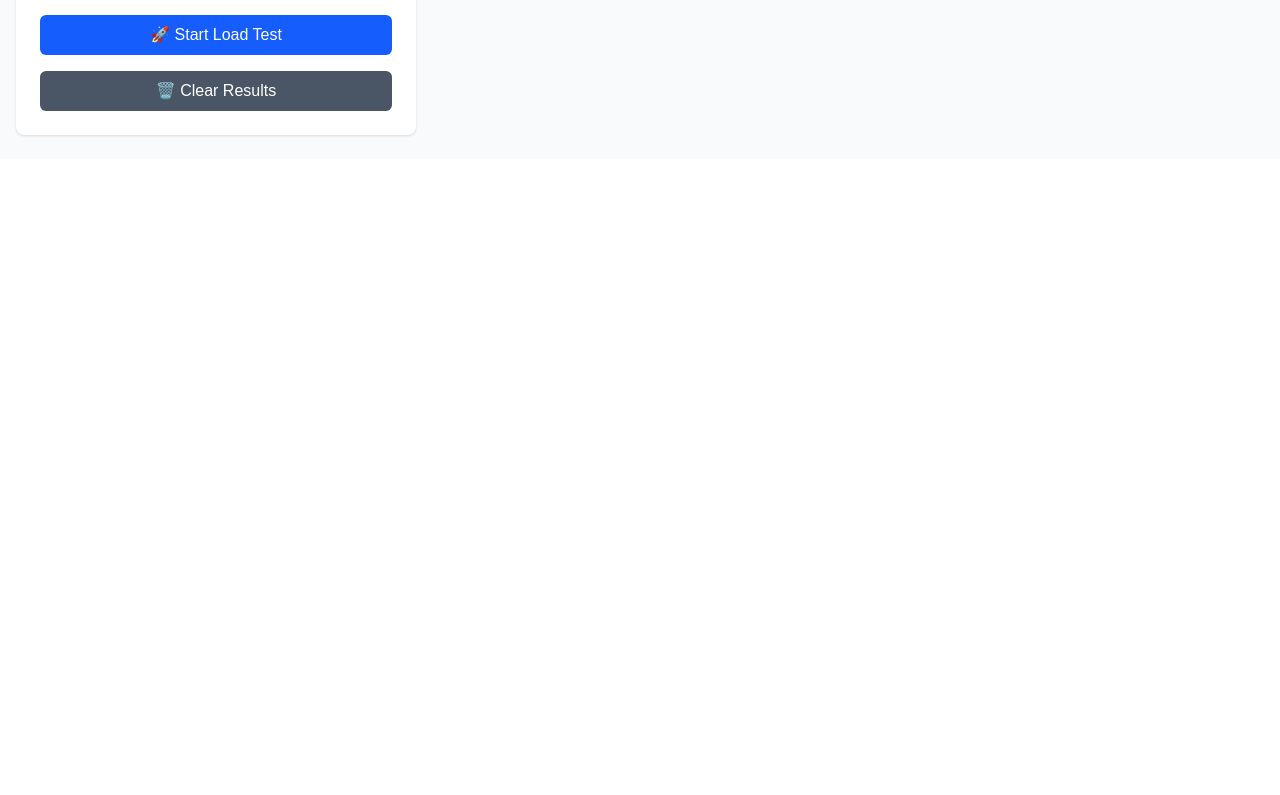
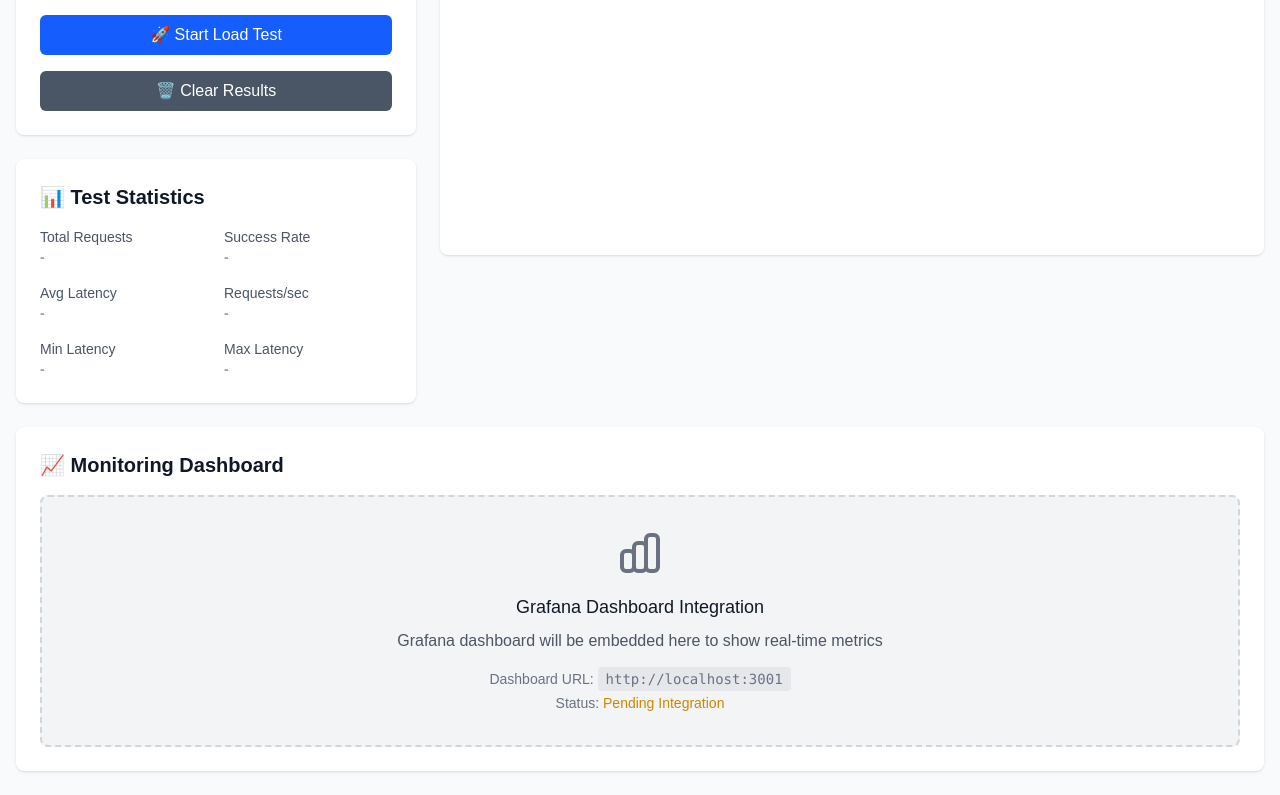
Before and after one commit to iambigmomma/LLM-API-Scalability-Testing-Dashboard, a Next.js app: page / in a window 1280 px wide. Shown: the part 799-1594 px from the top of the page. Before the commit the page ends 958 px from the top, so only its background shows below. Built offline with nearby package versions, Linux system fonts and the light colour scheme.

Commit message:
adjusted layout

```diff
--- a/src/app/page.tsx
+++ b/src/app/page.tsx
@@ -431,10 +431,10 @@ export default function Home() {
               </div>
             </div>
 
-            {/* Statistics Panel */}
-            {stats && (
-              <div className="bg-white rounded-lg shadow p-6 mt-6">
-                <h2 className="text-xl font-semibold mb-4 text-gray-900">📊 Test Statistics</h2>
+            {/* Statistics Panel - Always visible */}
+            <div className="bg-white rounded-lg shadow p-6 mt-6">
+              <h2 className="text-xl font-semibold mb-4 text-gray-900">📊 Test Statistics</h2>
+              {stats ? (
                 <div className="grid grid-cols-2 gap-4 text-sm">
                   <div>
                     <div className="text-gray-600">Total Requests</div>
@@ -463,35 +463,42 @@ export default function Home() {
                     <div className="font-semibold text-gray-900">{stats.maxLatency.toFixed(0)}ms</div>
                   </div>
                 </div>
-              </div>
-            )}
+              ) : (
+                <div className="grid grid-cols-2 gap-4 text-sm">
+                  <div>
+                    <div className="text-gray-600">Total Requests</div>
+                    <div className="font-semibold text-gray-400">-</div>
+                  </div>
+                  <div>
+                    <div className="text-gray-600">Success Rate</div>
+                    <div className="font-semibold text-gray-400">-</div>
+                  </div>
+                  <div>
+                    <div className="text-gray-600">Avg Latency</div>
+                    <div className="font-semibold text-gray-400">-</div>
+                  </div>
+                  <div>
+                    <div className="text-gray-600">Requests/sec</div>
+                    <div className="font-semibold text-gray-400">-</div>
+                  </div>
+                  <div>
+                    <div className="text-gray-600">Min Latency</div>
+                    <div className="font-semibold text-gray-400">-</div>
+                  </div>
+                  <div>
+                    <div className="text-gray-600">Max Latency</div>
+                    <div className="font-semibold text-gray-400">-</div>
+                  </div>
+                </div>
+              )}
+            </div>
           </div>
 
           {/* Main Content Area */}
           <div className="lg:col-span-2 space-y-6">
 
-            {/* Grafana Dashboard Placeholder */}
-            <div className="bg-white rounded-lg shadow p-6">
-              <h2 className="text-xl font-semibold mb-4 text-gray-900">📈 Monitoring Dashboard</h2>
-              <div className="bg-gray-100 border-2 border-dashed border-gray-300 rounded-lg p-8 text-center">
-                <div className="text-gray-500 mb-4">
-                  <svg className="mx-auto h-12 w-12" fill="none" viewBox="0 0 24 24" stroke="currentColor">
-                    <path strokeLinecap="round" strokeLinejoin="round" strokeWidth={2} d="M9 19v-6a2 2 0 00-2-2H5a2 2 0 00-2 2v6a2 2 0 002 2h2a2 2 0 002-2zm0 0V9a2 2 0 012-2h2a2 2 0 012 2v10m-6 0a2 2 0 002 2h2a2 2 0 002-2m0 0V5a2 2 0 012-2h2a2 2 0 012 2v14a2 2 0 01-2 2h-2a2 2 0 01-2-2z" />
-                  </svg>
-                </div>
-                <h3 className="text-lg font-medium text-gray-900 mb-2">Grafana Dashboard Integration</h3>
-                <p className="text-gray-600 mb-4">
-                  Grafana dashboard will be embedded here to show real-time metrics
-                </p>
-                <div className="text-sm text-gray-500">
-                  <p>Dashboard URL: <code className="bg-gray-200 px-2 py-1 rounded">http://localhost:3001</code></p>
-                  <p className="mt-1">Status: <span className="text-yellow-600">Pending Integration</span></p>
-                </div>
-              </div>
-            </div>
-
             {/* Real-time Results - Always Visible */}
-            <div className="bg-white rounded-lg shadow">
+            <div className="bg-white rounded-lg shadow h-fit">
               <div className="p-6 border-b">
                 <h2 className="text-xl font-semibold text-gray-900">⚡ Real-time Test Results</h2>
                 <p className="text-gray-600 text-sm mt-1">
@@ -499,7 +506,7 @@ export default function Home() {
                 </p>
               </div>
 
-              <div className="max-h-96 overflow-y-auto">
+              <div className="h-203 overflow-y-auto">
                 {realtimeResults.length === 0 ? (
                   <div className="p-6 text-center text-gray-500">
                     No test results yet. Start a load test to see real-time results.
@@ -571,6 +578,28 @@ export default function Home() {
             </div>
           </div>
         </div>
+
+        {/* Monitoring Dashboard - Moved to bottom */}
+        <div className="mt-6">
+          <div className="bg-white rounded-lg shadow p-6">
+            <h2 className="text-xl font-semibold mb-4 text-gray-900">📈 Monitoring Dashboard</h2>
+            <div className="bg-gray-100 border-2 border-dashed border-gray-300 rounded-lg p-8 text-center">
+              <div className="text-gray-500 mb-4">
+                <svg className="mx-auto h-12 w-12" fill="none" viewBox="0 0 24 24" stroke="currentColor">
+                  <path strokeLinecap="round" strokeLinejoin="round" strokeWidth={2} d="M9 19v-6a2 2 0 00-2-2H5a2 2 0 00-2 2v6a2 2 0 002 2h2a2 2 0 002-2zm0 0V9a2 2 0 012-2h2a2 2 0 012 2v10m-6 0a2 2 0 002 2h2a2 2 0 002-2m0 0V5a2 2 0 012-2h2a2 2 0 012 2v14a2 2 0 01-2 2h-2a2 2 0 01-2-2z" />
+                </svg>
+              </div>
+              <h3 className="text-lg font-medium text-gray-900 mb-2">Grafana Dashboard Integration</h3>
+              <p className="text-gray-600 mb-4">
+                Grafana dashboard will be embedded here to show real-time metrics
+              </p>
+              <div className="text-sm text-gray-500">
+                <p>Dashboard URL: <code className="bg-gray-200 px-2 py-1 rounded">http://localhost:3001</code></p>
+                <p className="mt-1">Status: <span className="text-yellow-600">Pending Integration</span></p>
+              </div>
+            </div>
+          </div>
+        </div>
       </div>
 
       {/* Questions Modal */}
```
